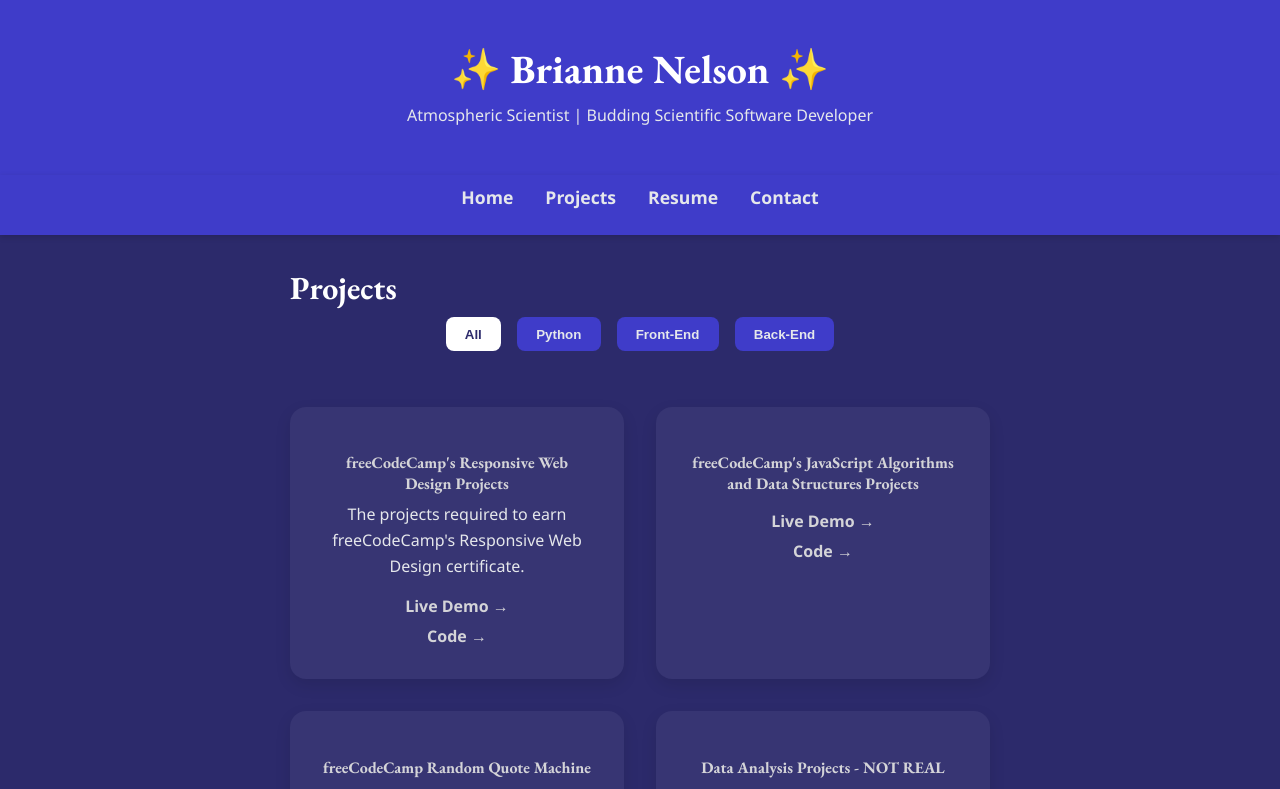
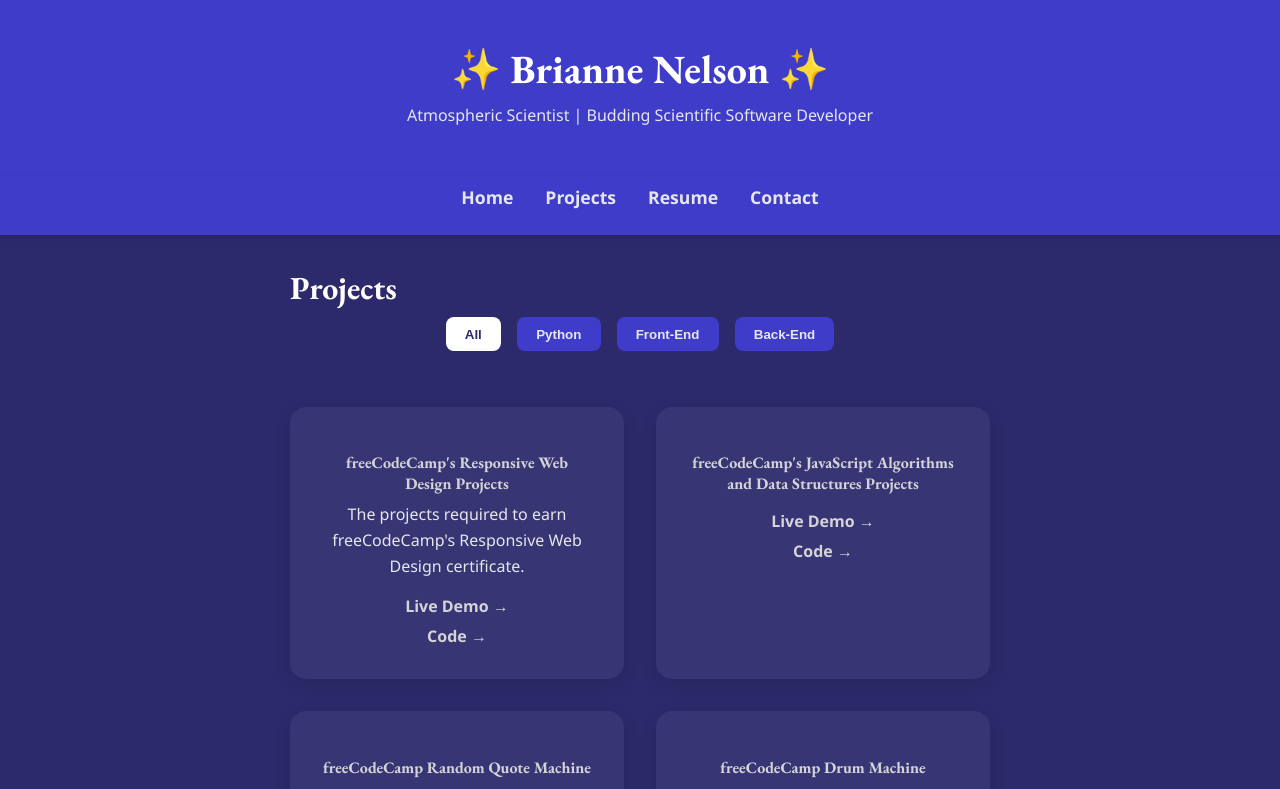
Before and after one commit to briannemg/portfolio, a React (Vite) app: page /portfolio/projects in a window 1280 px wide. Shown: the top 789 px of the page. Built offline with nearby package versions, Linux system fonts and the light colour scheme.

Commit message:
Added Drum Machine project to projects page

```diff
--- a/src/pages/Projects.jsx
+++ b/src/pages/Projects.jsx
@@ -24,6 +24,12 @@ const allProjects = [
     title: "freeCodeCamp Random Quote Machine",
     code: "https://github.com/briannemg/fcc-random-quote-machine",
     demo: "https://briannemg.github.io/fcc-random-quote-machine",
+  },
+  {
+    category: "Front-End",
+    title: "freeCodeCamp Drum Machine",
+    code: "https://github.com/briannemg/fcc-drum-machine",
+    demo: "https://briannemg.github.io/fcc-drum-machine",
   },
   {
     category: "Python",
```
